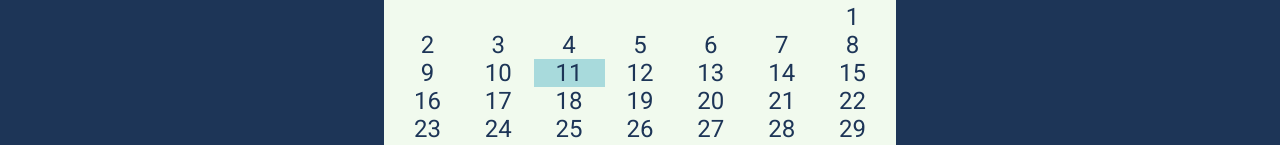
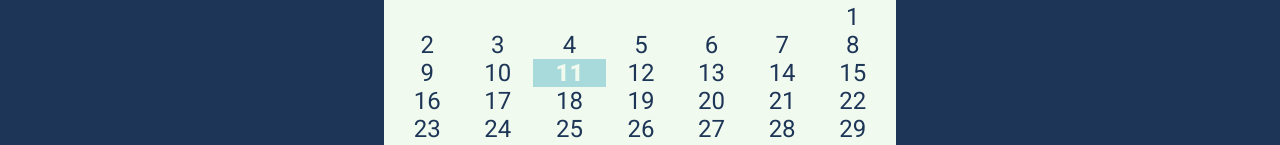
Before and after one commit to JavierCarrasco08/calendar, a React (Vite) app: page / in a window 1280 px wide. Shown: the part 363-508 px from the top of the page. Built offline with nearby package versions, Linux system fonts and the light colour scheme.

Commit message:
Arrelgnado seleccion

```diff
--- a/src/components/week/week.css
+++ b/src/components/week/week.css
@@ -2,5 +2,7 @@
   text-align: center;
 }
 .today {
+  font-weight: 900;
   background-color: var(--primary-color-blue-light);
+  color: var(--white);
 }
```
